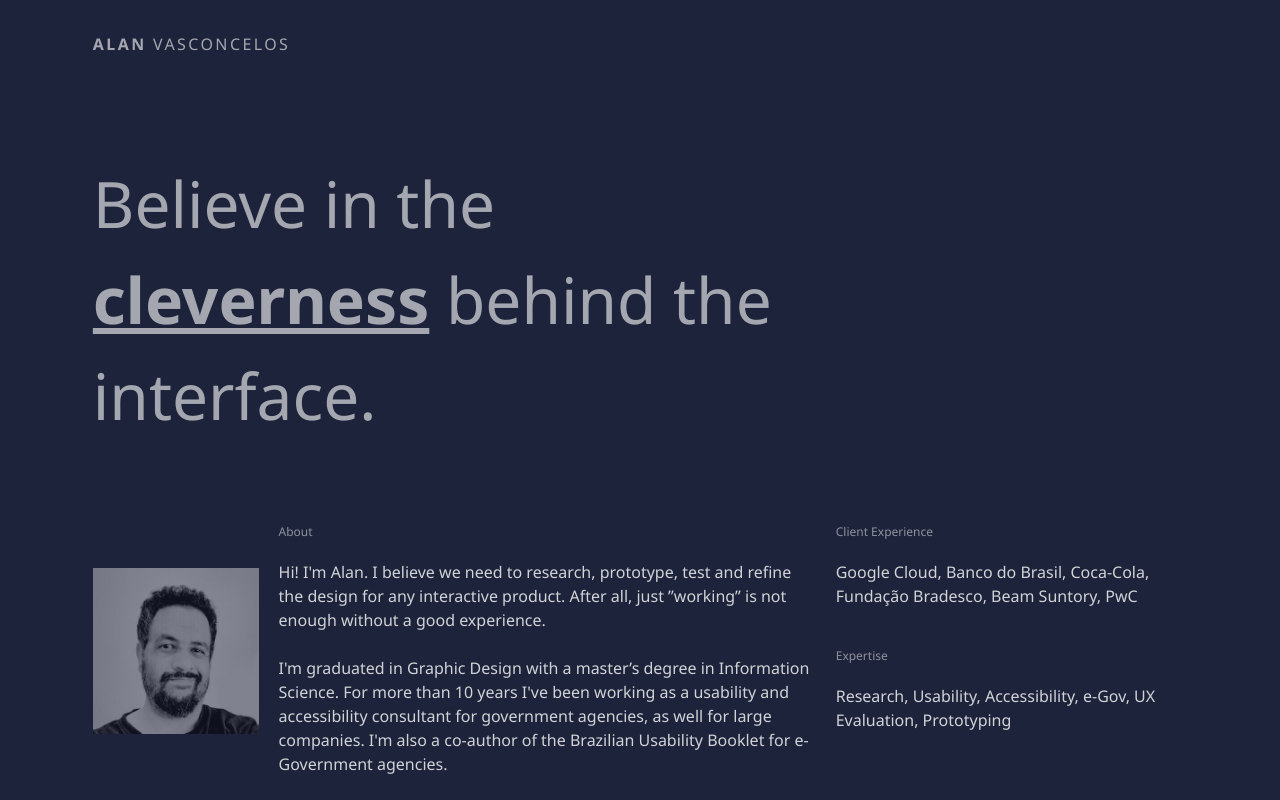
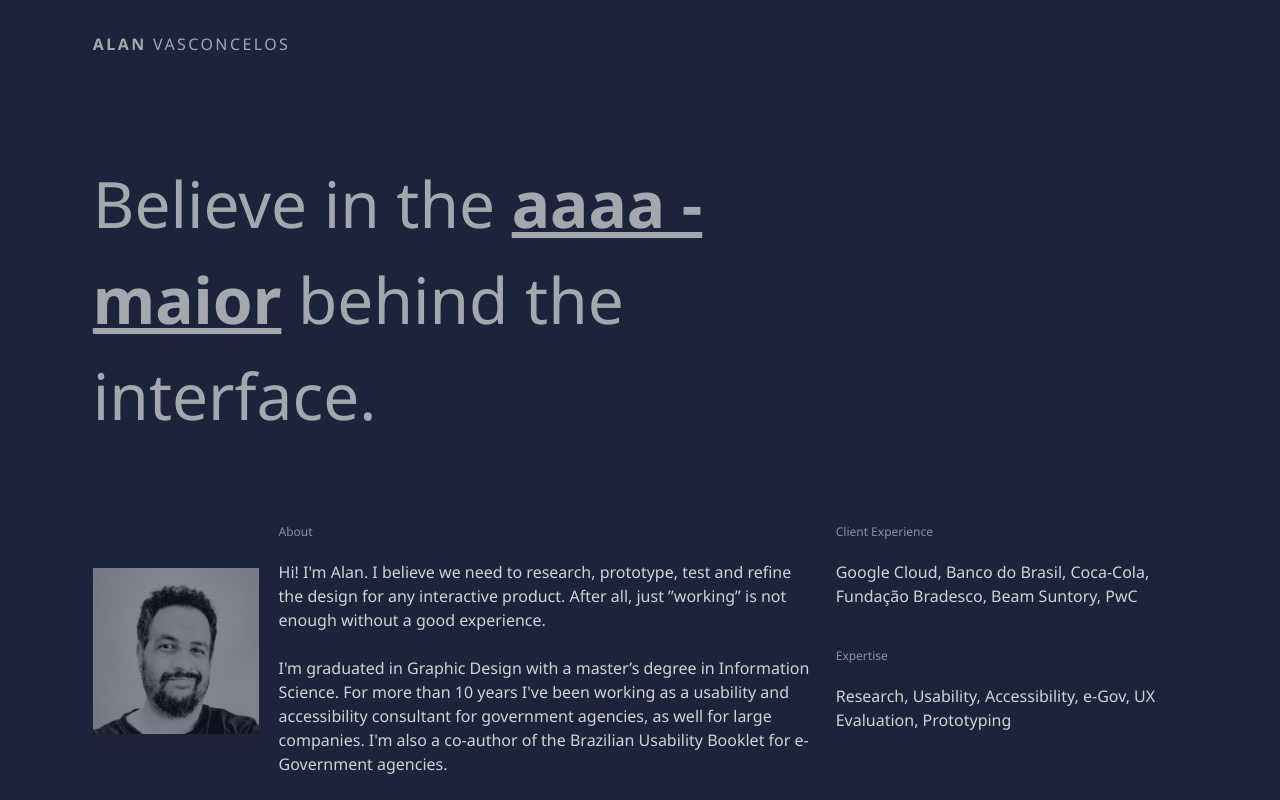
Before and after one commit to alandbh/react-portfolio, a Next.js app: page / in a window 1280 px wide. Shown: the top 800 px of the page. Built offline with nearby package versions, Linux system fonts and the light colour scheme.

Commit message:
WIP: Typing Effect

```diff
--- /dev/null
+++ b/components/Typing/index.jsx
@@ -0,0 +1,100 @@
+import React, { useState, useEffect } from "react";
+
+// import { Container } from './styles';
+let letterCount = 0;
+let letterInterval;
+
+function Typing({ children, words }) {
+    const [finalWord, setFinalWord] = useState("");
+
+    let letterSpans = [];
+
+    const wordsArr = words.split(",");
+
+    const wordsSpansArr = wordsArr.map((word) => {
+        let trimmed = word.trim();
+        let letterArr = trimmed.split("");
+
+        // let letterSpans = "";
+
+        // letterSpans = letterArr.map((letter) => {
+        //     // letterSpans = letterSpans + `<span>${letter}</span>`;
+        //     // const letterInterval = setInterval(
+        //     //     (prev) => setFinalWord(prev + letter),
+        //     //     1000
+        //     // );
+        //     // setFinalWord()
+        //     return letter
+        // });
+
+        // array.forEach(element => {
+
+        // });
+
+        return letterArr;
+    });
+
+    // wordsSpansArr.forEach((word) => {
+    //     word.forEach((letter) => {
+    //         letterInterval = setInterval(activeLetter(letter), 1000);
+    //     });
+    // });
+
+    function activeLetter(letter) {
+        letterCount++;
+
+        if (letterCount === 3) {
+        }
+
+        setFinalWord(finalWord + letter);
+        clearInterval(letterInterval);
+        return;
+    }
+    console.log(wordsSpansArr);
+
+    // letterInterval = setInterval(() => activeLetter("a"), 1000);
+
+    const [count, setCount] = useState("a");
+    const [back, setBack] = useState(false);
+
+    useEffect(() => {
+        if (count.length < 5 && !back) {
+            let timer = setInterval(() => {
+                console.log("forward");
+                setCount((prev) => prev + "a");
+            }, 1000);
+
+            return () => clearInterval(timer);
+        } else {
+            setBack(true);
+            let timer = setInterval(() => {
+                console.log("back");
+                setCount((prev) => prev.substring(0, count.length - 1));
+                setBack(count.length > 0);
+            }, 1000);
+
+            return () => clearInterval(timer);
+        }
+    }, [count, back]);
+
+    // useEffect(() => {}, [count]);
+
+    return (
+        <b>
+            <u>
+                {count} - {count.length > 0 ? "maior" : "menor"}
+            </u>
+        </b>
+    );
+    return (
+        <b>
+            <u
+                dangerouslySetInnerHTML={{
+                    __html: finalWord,
+                }}
+            ></u>
+        </b>
+    );
+}
+
+export default Typing;
--- a/pages/index.js
+++ b/pages/index.js
@@ -5,6 +5,7 @@ import Card from "../components/Card";
 import Footer from "../components/Footer";
 import Heading from "../components/Heading";
 import Switch from "../components/Switch";
+import Typing from "../components/Typing";
 import { PageData } from "../components/Content/PageData";
 
 export default function Home() {
@@ -26,10 +27,8 @@ export default function Home() {
                 <div className="md:grid grid-cols-14 gap-5">
                     <h2 className="hero col-start-2 col-span-8 text-7xl text-white/60">
                         Believe in the{" "}
-                        <b>
-                            <u>cleverness</u>
-                        </b>{" "}
-                        behind the interface.
+                        <Typing words="inteligence, strategy"></Typing> behind
+                        the interface.
                     </h2>
                 </div>
                 <section className="bio md:grid md:grid-cols-14 gap-5 mt-20">
```
